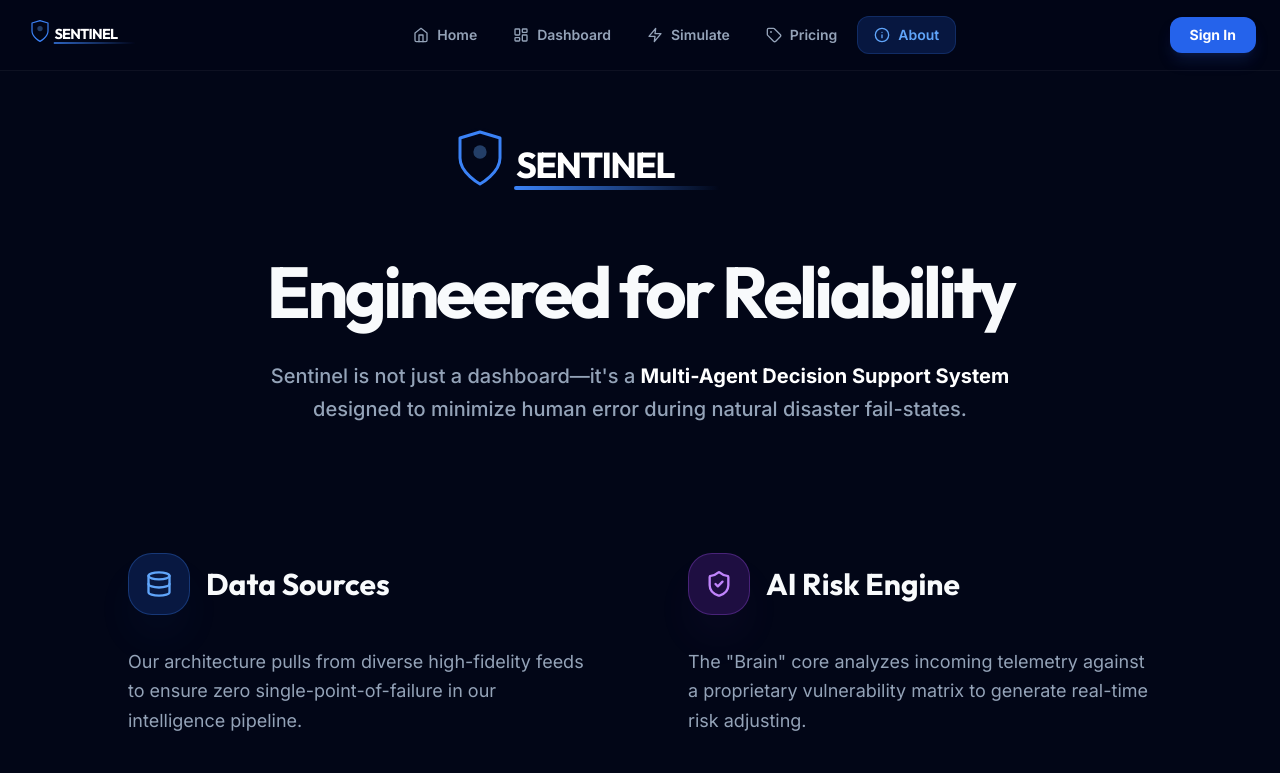
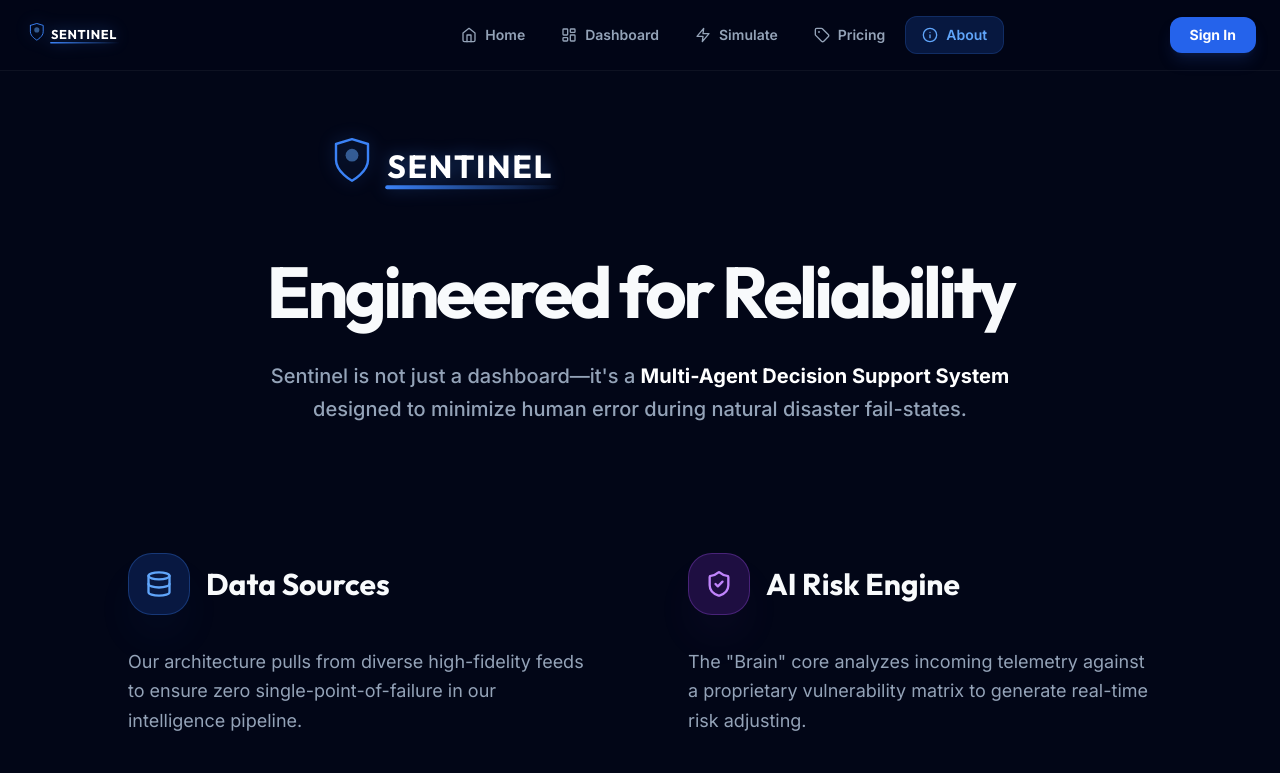
Before and after one commit to Hazique-Qur/Sentinel, a React (Vite) app in the folder frontend/: page /about in a window 1280 px wide. Shown: the top 773 px of the page. Built offline with nearby package versions, Linux system fonts and the light colour scheme; no server answers.

Commit message:
fix: restore full brand name visibility and optimize performance

```diff
--- a/frontend/src/components/Logo.jsx
+++ b/frontend/src/components/Logo.jsx
@@ -4,20 +4,21 @@ import { motion } from 'framer-motion';
 const Logo = ({ size = 32, className = "", hideText = false }) => {
     return (
         <div
-            className={`relative flex items-center justify-center overflow-visible ${className}`}
+            className={`relative flex items-center justify-start overflow-visible ${className}`}
             style={{
-                width: hideText ? size : size * 5,
+                width: hideText ? size : size * 8,
                 height: size,
                 willChange: 'transform'
             }}
         >
             <svg
-                width={hideText ? size : size * 5}
+                width={hideText ? size : size * 8}
                 height={size}
-                viewBox={hideText ? "5 0 30 40" : "0 0 200 40"}
+                viewBox={hideText ? "5 0 30 40" : "0 0 400 40"}
                 fill="none"
                 xmlns="http://www.w3.org/2000/svg"
-                className="filter drop-shadow(0 0 4px rgba(59,130,246,0.3)) overflow-visible"
+                className="overflow-visible"
+                style={{ filter: 'drop-shadow(0 0 8px rgba(59,130,246,0.4))' }}
             >
                 {/* Shield Base */}
                 <motion.path
@@ -32,20 +33,18 @@ const Logo = ({ size = 32, className = "", hideText = false }) => {
                     className="text-blue-500"
                 />
 
-                {/* Internal Pulse/Eye */}
+                {/* Internal Pulse/Eye - Simplified for Performance */}
                 <motion.circle
                     cx="20"
                     cy="12"
                     r="4"
-                    initial={{ scale: 0.8, opacity: 0.3 }}
                     animate={{
-                        scale: [0.8, 1.2, 0.8],
-                        opacity: [0.3, 1, 0.3]
+                        opacity: [0.4, 1, 0.4]
                     }}
                     transition={{
                         duration: 3,
                         repeat: Infinity,
-                        ease: "easeInOut"
+                        ease: "linear"
                     }}
                     fill="currentColor"
                     className="text-blue-400"
@@ -73,21 +72,25 @@ const Logo = ({ size = 32, className = "", hideText = false }) => {
                             className="text-blue-500/50"
                         />
 
-                        {/* Text: SENTINEL */}
+                        {/* Text: SENTINEL - Expanded space and fixed tracking */}
                         <text
-                            x="38"
-                            y="25"
-                            className="fill-white font-black tracking-tighter"
-                            style={{ fontSize: '18px', fontFamily: 'Outfit, sans-serif' }}
+                            x="42"
+                            y="26"
+                            className="fill-white font-black"
+                            style={{
+                                fontSize: '20px',
+                                fontFamily: 'Outfit, sans-serif',
+                                letterSpacing: '0.05em'
+                            }}
                         >
                             SENTINEL
                         </text>
 
-                        {/* Underline/Accent */}
+                        {/* Underline/Accent - Extended to full width */}
                         <motion.path
-                            d="M38 30H140"
+                            d="M42 32H150"
                             stroke="url(#gradient-line)"
-                            strokeWidth="2"
+                            strokeWidth="2.5"
                             strokeLinecap="round"
                             initial={{ scaleX: 0 }}
                             animate={{ scaleX: 1 }}
@@ -95,7 +98,7 @@ const Logo = ({ size = 32, className = "", hideText = false }) => {
                         />
 
                         <defs>
-                            <linearGradient id="gradient-line" x1="38" y1="30" x2="140" y2="30" gradientUnits="userSpaceOnUse">
+                            <linearGradient id="gradient-line" x1="42" y1="32" x2="150" y2="32" gradientUnits="userSpaceOnUse">
                                 <stop stopColor="#3B82F6" />
                                 <stop offset="1" stopColor="#3B82F6" stopOpacity="0" />
                             </linearGradient>
--- a/frontend/src/components/Navbar.jsx
+++ b/frontend/src/components/Navbar.jsx
@@ -35,7 +35,7 @@ const Navbar = () => {
             initial={{ y: -80, opacity: 0 }}
             animate={{ y: 0, opacity: 1 }}
             transition={{ duration: 0.6, ease: 'easeOut' }}
-            className="fixed top-0 left-0 right-0 z-[100] flex items-center justify-between px-6 py-4 bg-slate-950/80 backdrop-blur-xl border-b border-white/5"
+            className="fixed top-0 left-0 right-0 z-[100] flex items-center justify-between px-6 py-4 bg-slate-950/90 backdrop-blur-md border-b border-white/5"
         >
             {/* Logo */}
             <Link to="/" className="flex items-center group">
```
